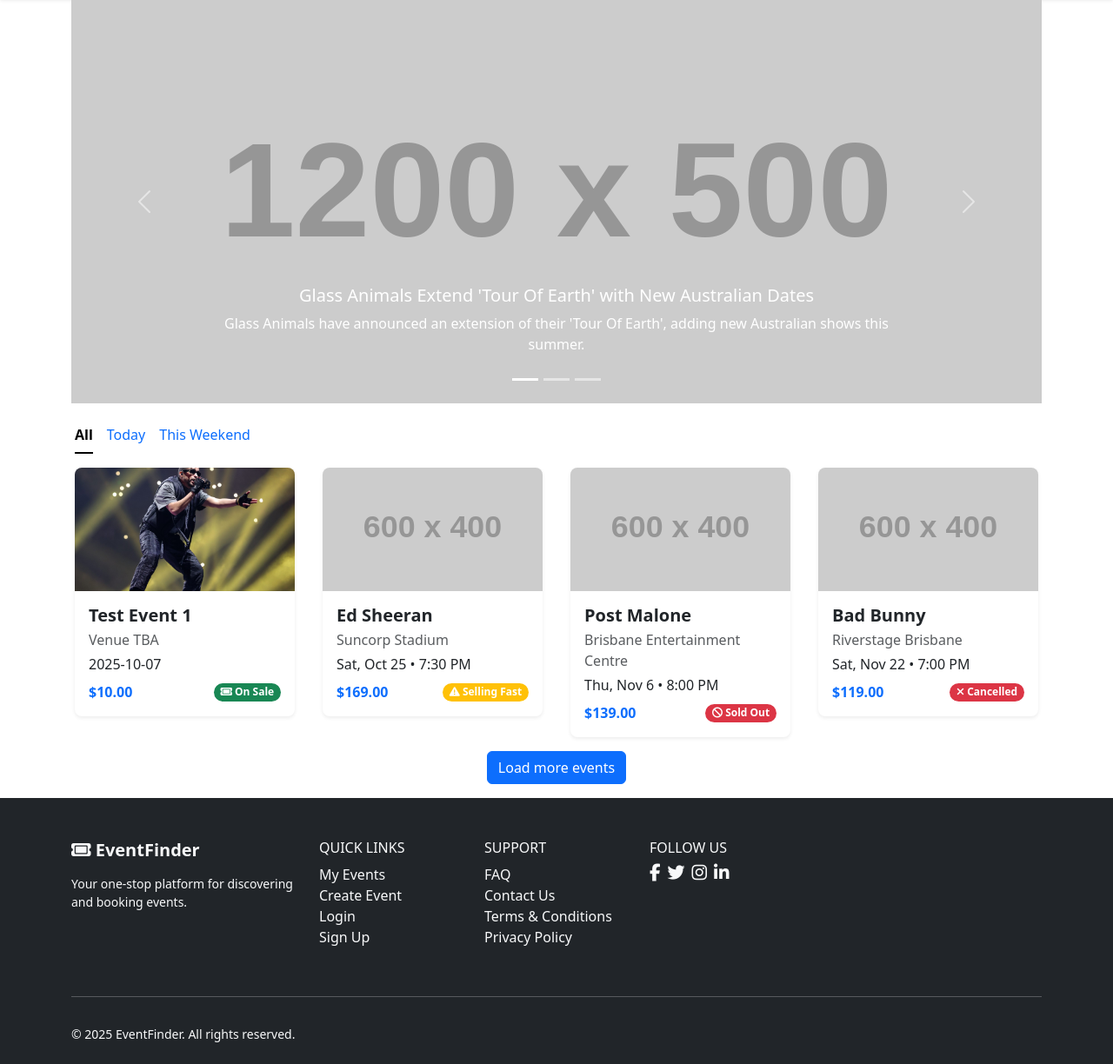
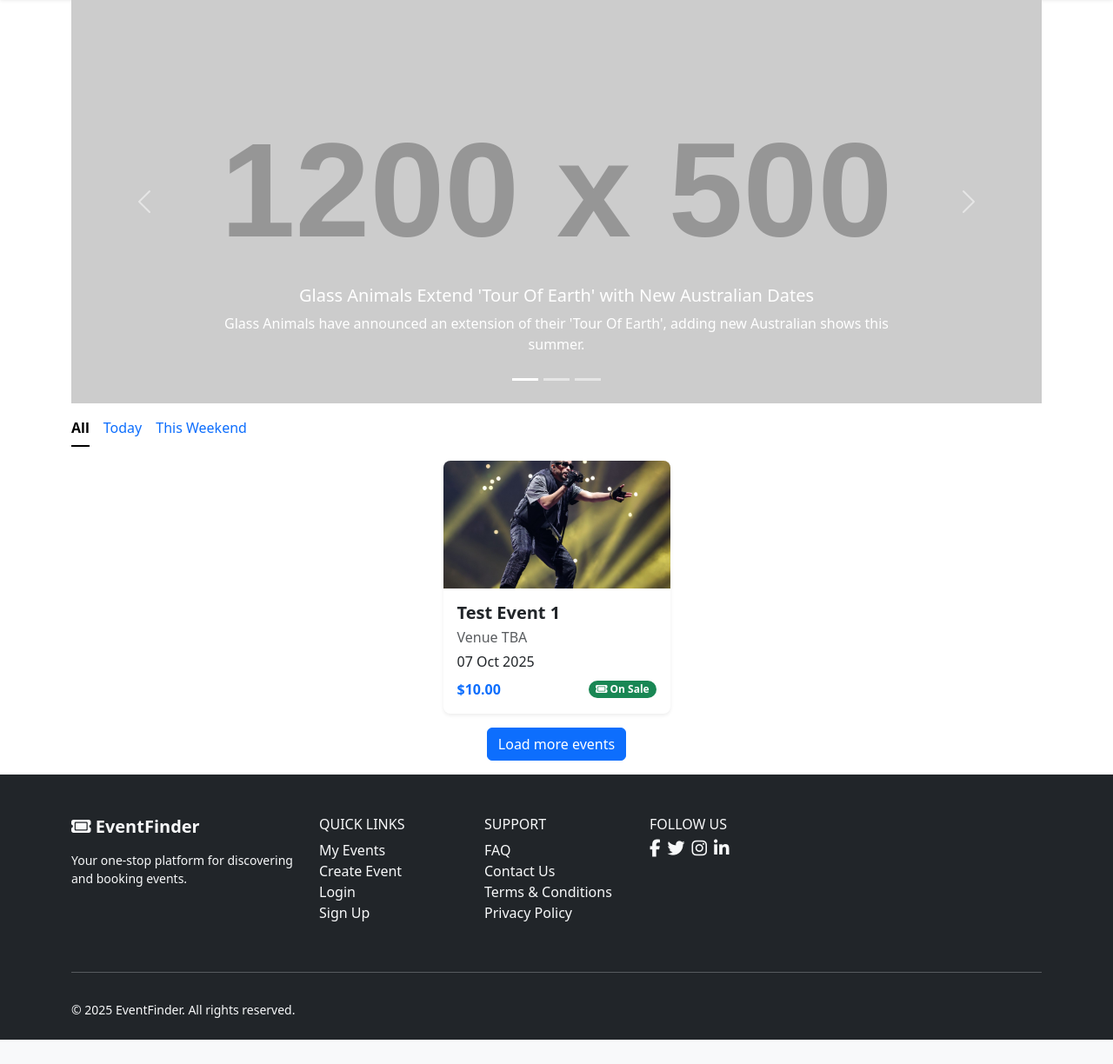
Before and after one commit to suzuki-02/a2_group24, a Flask app: page / in a window 1280 px wide. Shown: the part 95-1319 px from the top of the page at 87% size. After the commit the page ends 1291 px from the top, so only its background shows below. Run offline with Flask 3, Linux system fonts and the light colour scheme; grey boxes labelled with a size stand in for pictures from a placeholder-image service; some libraries are stand-ins or nearby versions.

Commit message:
Add AJAX event filters, update category links, and restructure templates

```diff
--- /dev/null
+++ b/website/templates/_event_cards.html
@@ -0,0 +1,32 @@
+<div class="row justify-content-center g-4">
+  {% if events %}
+    {% for event in events %}
+      <div class="col-12 col-md-6 col-lg-3">
+        <div class="card border-0 shadow-sm rounded-3 overflow-hidden h-100">
+          <a href="{{ url_for('event.show', id=event.id) }}" class="stretched-link">
+            <div class="ratio ratio-16x9">
+              <img src="{{ event.image }}" class="card-img-top object-fit-cover" alt="{{ event.title }}">
+            </div>
+          </a>
+          <div class="card-body">
+            <h5 class="card-title fw-bold mb-1">{{ event.title }}</h5>
+            <p class="text-muted mb-1">{{ event.venue or 'Venue TBA' }}</p>
+            <p class="mb-2">
+              {{ event.date.strftime('%d %b %Y') if event.date else 'Date to be announced' }}
+            </p>
+            <div class="d-flex justify-content-between align-items-center">
+              <p class="fw-semibold text-primary mb-0">
+                {{ "$%.2f"|format(event.price) if event.price else "Free" }}
+              </p>
+              <span class="badge rounded-pill bg-success">
+                <i class="fa-solid fa-ticket"></i> On Sale
+              </span>
+            </div>
+          </div>
+        </div>
+      </div>
+    {% endfor %}
+  {% else %}
+    <p class="text-muted text-center mt-4">No upcoming events found.</p>
+  {% endif %}
+</div>
--- a/website/templates/base.html
+++ b/website/templates/base.html
@@ -7,7 +7,7 @@
     <link href="https://cdn.jsdelivr.net/npm/bootstrap@5.3.2/dist/css/bootstrap.min.css" rel="stylesheet"
         integrity="sha384-T3c6CoIi6uLrA9TneNEoa7RxnatzjcDSCmG1MXxSR1GAsXEV/Dwwykc2MPK8M2HN" crossorigin="anonymous">
     <link rel="stylesheet" href="https://cdnjs.cloudflare.com/ajax/libs/font-awesome/6.5.1/css/all.min.css">
-    <link rel="stylesheet" href="../static/style/styles.css" >
+    <link rel="stylesheet" href="../static/style/styles.css">
 </head>
 
 <body>
@@ -53,8 +53,7 @@
 
                     <ul class="navbar-nav ms-auto mt-2 mt-lg-0 gap-2 ps-lg-2">
                         <li class="nav-item">
-                            <a class="btn btn-outline-secondary w-100 btn-nowrap" href="/events/books"
-                                target="_top">
+                            <a class="btn btn-outline-secondary w-100 btn-nowrap" href="/events/books" target="_top">
                                 <i class="fa-solid fa-calendar-check me-1"></i> My Events
                             </a>
                         </li>
@@ -192,9 +191,11 @@
             </div>
         </div>
     </footer>
-    <script src="https://cdn.jsdelivr.net/npm/bootstrap@5.3.2/dist/js/bootstrap.bundle.min.js"
-        integrity="sha384-C6RzsynM9kWDrMNeT87bh95OGNyZPhcTNXj1NW7RuBCsyN/o0jlpcV8Qyq46cDfL"
-        crossorigin="anonymous"></script>
+
 </body>
 
+<script src="https://cdn.jsdelivr.net/npm/bootstrap@5.3.2/dist/js/bootstrap.bundle.min.js"
+    integrity="sha384-C6RzsynM9kWDrMNeT87bh95OGNyZPhcTNXj1NW7RuBCsyN/o0jlpcV8Qyq46cDfL" crossorigin="anonymous">
+    </script>
+
 </html>
--- a/website/templates/index.html
+++ b/website/templates/index.html
@@ -5,7 +5,7 @@
 
 <div class="container overflow-hidden">
 
-  <div id="carouselExampleCaptions" class="carousel slide">
+  <div id="carouselExampleCaptions" class="carousel slide mb-2">
     <div class="carousel-indicators">
       <button type="button" data-bs-target="#carouselExampleCaptions" data-bs-slide-to="0" class="active"
         aria-current="true" aria-label="Slide 1"></button>
@@ -62,138 +62,27 @@
     </button>
   </div>
 
+  <!-- Event content -->
 
   <!-- Category filters -->
-
-  <div class="px-1 d-flex mt-3">
-    <ul class="nav nav-underline" id="myTab" role="tablist">
-
-      <!-- All events -->
-
-      <li class="nav-item" role="presentation">
-        <button class="nav-link active" id="home-tab" data-bs-toggle="tab" data-bs-target="#home-tab-pane" type="button"
-          role="tab" aria-controls="home-tab-pane" aria-selected="true">All</button>
+  <ul class="nav nav-underline mb-3" id="filterTabs">
+    <li class="nav-item">
+      <a class="nav-link active" href="#" data-filter="all">All</a>
     </li>
-
-      <!-- Today -->
-
-      <li class="nav-item" role="presentation">
-        <button class="nav-link" id="profile-tab" data-bs-toggle="tab" data-bs-target="#profile-tab-pane" type="button"
-          role="tab" aria-controls="profile-tab-pane" aria-selected="false">Today</button>
+    <li class="nav-item">
+      <a class="nav-link" href="#" data-filter="today">Today</a>
     </li>
-
-      <!-- This weekend -->
-
-      <li class="nav-item" role="presentation">
-        <button class="nav-link" id="contact-tab" data-bs-toggle="tab" data-bs-target="#contact-tab-pane" type="button"
-          role="tab" aria-controls="contact-tab-pane" aria-selected="false">This
-          Weekend</button>
+    <li class="nav-item">
+      <a class="nav-link" href="#" data-filter="weekend">This Weekend</a>
     </li>
   </ul>
-  </div>
-  <div class="row">
-    <!-- Event 1 (dynamic from DB) -->
-    <div class="col-12 col-md-6 col-lg-3 p-3">
-      {% if event %}
-      <div class="card border-0 shadow-sm rounded-3 overflow-hidden">
 
-        <!-- Event image -->
-        <a href="{{ url_for('event.show', id=event.id) }}" class="stretched-link">
-          <div class="ratio ratio-16x9">
-            <img src="{{ event.image }}" class="card-img-top object-fit-cover" alt="{{ event.title }}">
-          </div>
-        </a>
-
-        <!-- Card body -->
-        <div class="card-body">
-          <h5 class="card-title fw-bold mb-1">{{ event.title }}</h5>
-          <p class="text-muted mb-1">{{ event.venue or 'Venue TBA' }}</p>
-          <p class="mb-2">{{ event.date or 'Date to be announced' }}</p>
-          <div class="d-flex justify-content-between align-items-center">
-            <p class="fw-semibold text-primary mb-0">
-              {{ "$%.2f"|format(event.price) if event.price else "Free" }}
-            </p>
-            <span class="badge rounded-pill bg-success">
-              <i class="fa-solid fa-ticket"></i> On Sale
-            </span>
-          </div>
-        </div>
-      </div>
-      {% else %}
-      <p class="text-muted">No events yet — <a href="{{ url_for('event.create') }}">create one</a>!</p>
-      {% endif %}
-    </div>
-
-    <!-- Event 2 (placeholder) -->
-    <div class="col-12 col-md-6 col-lg-3 p-3">
-      <div class="card border-0 shadow-sm rounded-3 overflow-hidden">
-        <a href="{{ url_for('event.show', id=event.id) }}" class="stretched-link">
-          <div class="ratio ratio-16x9">
-            <img src="https://placehold.co/600x400?text=Event+Image" class="card-img-top object-fit-cover"
-              alt="Event placeholder">
-          </div>
-        </a>
-        <div class="card-body">
-          <h5 class="card-title fw-bold mb-1">Ed Sheeran</h5>
-          <p class="text-muted mb-1">Suncorp Stadium</p>
-          <p class="mb-2">Sat, Oct 25 • 7:30 PM</p>
-          <div class="d-flex justify-content-between align-items-center">
-            <p class="fw-semibold text-primary mb-0">$169.00</p>
-            <span class="badge rounded-pill bg-warning">
-              <i class="fa-solid fa-triangle-exclamation"></i> Selling Fast
-            </span>
-          </div>
-        </div>
+  <div class="mb-3">
+    <div id="event-grid">
+      {% include "_event_cards.html" %}
     </div>
   </div>
 
-    <!-- Event 3 (placeholder) -->
-    <div class="col-12 col-md-6 col-lg-3 p-3">
-      <div class="card border-0 shadow-sm rounded-3 overflow-hidden">
-        <a href="{{ url_for('event.show', id=event.id) }}" class="stretched-link">
-          <div class="ratio ratio-16x9">
-            <img src="https://placehold.co/600x400?text=Event+Image" class="card-img-top object-fit-cover"
-              alt="Event placeholder">
-          </div>
-        </a>
-        <div class="card-body">
-          <h5 class="card-title fw-bold mb-1">Post Malone</h5>
-          <p class="text-muted mb-1">Brisbane Entertainment Centre</p>
-          <p class="mb-2">Thu, Nov 6 • 8:00 PM</p>
-          <div class="d-flex justify-content-between align-items-center">
-            <p class="fw-semibold text-primary mb-0">$139.00</p>
-            <span class="badge rounded-pill bg-danger">
-              <i class="fa-solid fa-ban"></i> Sold Out
-            </span>
-          </div>
-        </div>
-      </div>
-    </div>
-
-    <!-- Event 4 (placeholder) -->
-    <div class="col-12 col-md-6 col-lg-3 p-3">
-      <div class="card border-0 shadow-sm rounded-3 overflow-hidden">
-        <a href="{{ url_for('event.show', id=event.id) }}" class="stretched-link">
-          <div class="ratio ratio-16x9">
-            <img src="https://placehold.co/600x400?text=Event+Image" class="card-img-top object-fit-cover"
-              alt="Event placeholder">
-          </div>
-        </a>
-        <div class="card-body">
-          <h5 class="card-title fw-bold mb-1">Bad Bunny</h5>
-          <p class="text-muted mb-1">Riverstage Brisbane</p>
-          <p class="mb-2">Sat, Nov 22 • 7:00 PM</p>
-          <div class="d-flex justify-content-between align-items-center">
-            <p class="fw-semibold text-primary mb-0">$119.00</p>
-            <span class="badge rounded-pill bg-danger">
-              <i class="fa-solid fa-xmark"></i> Cancelled
-            </span>
-          </div>
-        </div>
-      </div>
-    </div>
-  </div>
-</div>
 
   <!-- Load more events button -->
 
@@ -201,9 +90,32 @@
     <button class="btn btn-primary mb-3" type="button">Load more events</button>
   </div>
 
-</body>
+</div>
 
 <!-- Bootstrap script -->
 
 <script src="https://cdn.jsdelivr.net/npm/bootstrap@5.3.2/dist/js/bootstrap.bundle.min.js"></script>
+
+<!-- No reload -->
+
+<script>
+  document.querySelectorAll('.nav-link[data-filter]').forEach(link => {
+    link.addEventListener('click', async (e) => {
+      e.preventDefault();
+      const filter = e.target.dataset.filter;
+
+      // Update active tab styling
+      document.querySelectorAll('.nav-link').forEach(l => l.classList.remove('active'));
+      e.target.classList.add('active');
+
+      // Fetch updated event grid
+      const res = await fetch(`/events/filter?filter=${filter}`);
+      const html = await res.text();
+
+      // Replace only the grid section
+      document.getElementById('event-grid').innerHTML = html;
+    });
+  });
+</script>
+
 {% endblock %}
--- a/website/views.py
+++ b/website/views.py
@@ -1,12 +1,91 @@
-from flask import Blueprint, render_template
+from flask import Blueprint, render_template, request
+from datetime import datetime, timedelta
 from .models import Event
 from . import db
 
 main_bp = Blueprint('main', __name__)
 
-
 @main_bp.route('/')
 def index():
-    # Get one event (e.g., the most recent)
-    event = db.session.scalar(db.select(Event).order_by(Event.id.desc()))
-    return render_template('index.html', event=event)
+    filter_type = request.args.get("filter", "all")
+    today = datetime.today().date()
+
+    # --- TODAY ---
+    if filter_type == "today":
+        events = (
+            Event.query
+            .filter(db.func.date(Event.date) == today)
+            .order_by(db.func.julianday(Event.date).asc())
+            .all()
+        )
+
+    # --- THIS WEEKEND ---
+    elif filter_type == "weekend":
+        weekday = today.weekday()
+
+        if weekday <= 4:
+            saturday = today + timedelta(days=(5 - weekday))
+        else:
+            saturday = today if weekday == 5 else today - timedelta(days=1)
+
+        sunday = saturday + timedelta(days=1)
+
+        events = (
+            Event.query
+            .filter(db.func.date(Event.date).between(saturday, sunday))
+            .order_by(db.func.julianday(Event.date).asc())
+            .all()
+        )
+
+    # --- ALL UPCOMING EVENTS (default) ---
+    else:
+        events = (
+            Event.query
+            .filter(Event.date != None)
+            .filter(db.func.julianday(Event.date) >= db.func.julianday(db.func.date('now')))
+            .order_by(db.func.julianday(Event.date).asc())
+            .all()
+        )
+
+    print(f"DEBUG: {len(events)} events found for filter '{filter_type}'")
+    return render_template('index.html', events=events, active_filter=filter_type)
+
+@main_bp.route('/events/filter')
+def filter_events():
+    filter_type = request.args.get("filter", "all")
+    today = datetime.today().date()
+
+    if filter_type == "today":
+        events = (
+            Event.query
+            .filter(db.func.date(Event.date) == today)
+            .order_by(db.func.julianday(Event.date).asc())
+            .all()
+        )
+
+    elif filter_type == "weekend":
+        weekday = today.weekday()
+        if weekday <= 4:
+            saturday = today + timedelta(days=(5 - weekday))
+        else:
+            saturday = today if weekday == 5 else today - timedelta(days=1)
+        sunday = saturday + timedelta(days=1)
+
+        events = (
+            Event.query
+            .filter(db.func.date(Event.date).between(saturday, sunday))
+            .order_by(db.func.julianday(Event.date).asc())
+            .all()
+        )
+
+    else:
+        events = (
+            Event.query
+            .filter(Event.date != None)
+            .filter(db.func.julianday(Event.date) >= db.func.julianday(db.func.date('now')))
+            .order_by(db.func.julianday(Event.date).asc())
+            .all()
+        )
+
+    # 👇 Only render the event cards section, not the full page
+    return render_template('_event_cards.html', events=events)
```
Also changed, not shown: website/__init__.py (+5 -16 lines). Lines whose indentation alone changed are shown as unchanged.
